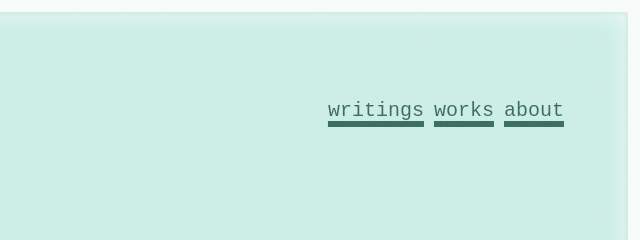
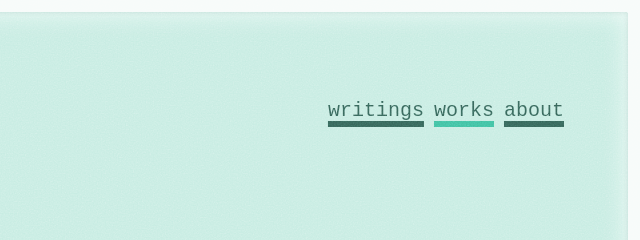
Before and after one commit to funstra/m-aldrin.temp, an Eleventy site: page src/works.njk in a window 1280 px wide. Shown: the top 240 px of the page, 640-1280 px from the left. Built offline with nearby package versions, Linux system fonts and the light colour scheme; Eleventy itself is replaced by a stand-in of ours; files that its build step writes are made by us from their sources.

Commit message:
nav crumb

```diff
--- /dev/null
+++ b/src/_data/nav.json
@@ -0,0 +1,18 @@
+[
+    {
+        "url": "/",
+        "titel": "founstra"
+    },
+    {
+        "url": "/writings/",
+        "titel": "writings"
+    },
+    {
+        "url": "/works/",
+        "titel": "works"
+    },
+    {
+        "url": "/about/",
+        "titel": "about"
+    }
+]
--- a/src/_includes/layouts/base.njk
+++ b/src/_includes/layouts/base.njk
@@ -31,7 +31,10 @@
     <div class="padding-wrapper">
       <header id="site-header">
         <div class="logo">
-          <a href="/">FUNSTRA</a>
+          <a href="/"
+          {% if page.url == '/' %}
+            aria-current="page"
+          {% endif %}>FUNSTRA</a>
         </div>
         <div id="site-nav">
           <button
@@ -74,18 +77,13 @@
               <h3>Site Navigation</h3>
             </header>
             <ul>
-              <li>
-                <a href="/">home</a>
-              </li>
-              <li>
-                <a href="/writings/">writings</a>
-              </li>
-              <li>
-                <a href="/works/">works</a>
-              </li>
-              <li>
-                <a href="/about/">about</a>
-              </li>
+              {% for navpage in nav | slajs(1) %}
+                <a href="{{navpage.url}}"
+                {% if page.url == navpage.url %}
+                aria-current="page"
+                {% endif %}
+                >{{navpage.titel}}</a>
+              {% endfor %}
             </ul>
           </nav>
         </div>
--- a/src/scss/lib/site-layout/index.scss
+++ b/src/scss/lib/site-layout/index.scss
@@ -1,6 +1,7 @@
 @import "header";
 @import "main";
 @import "footer";
+@import "nav.scss";
 
 #color-select {
   position: absolute;
--- /dev/null
+++ b/src/scss/lib/site-layout/nav.scss
@@ -0,0 +1,6 @@
+[aria-current="page"] {
+  text-decoration-color: hsl(var(--col-r) var(--col-weight-300));
+  .logo & {
+    color: hsl(var(--white));
+  }
+}
```
Also changed, not shown: .eleventy.js.
